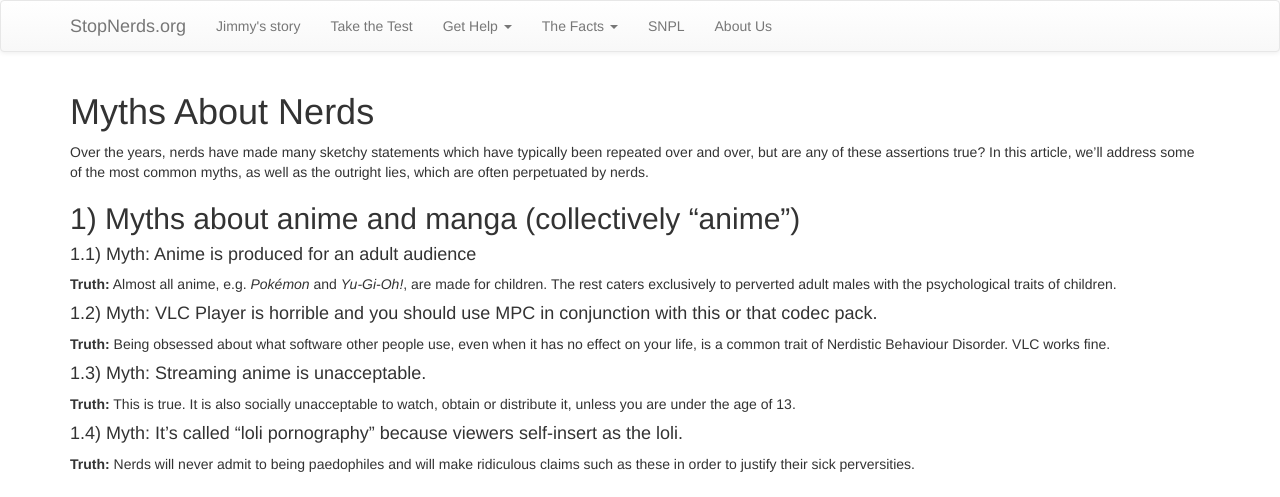
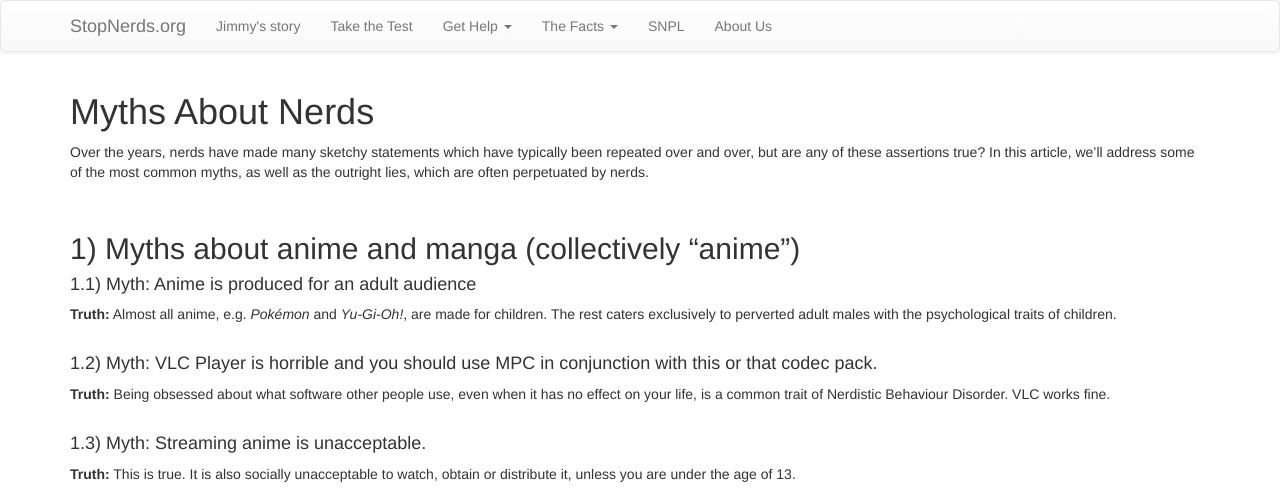
Before and after one commit to StopNerds/stopnerds.github.io, a Jekyll site: the page built from myths-about-nerds.md, in a window 1280 px wide. Shown: the top 497 px of the page. Built offline with Jekyll 4.4.1, drawn with Linux system fonts in a browser that asks for light colours; nearby versions of some CDN libraries.

Commit message:
Update myths-about-nerds.md

```diff
--- a/myths-about-nerds.md
+++ b/myths-about-nerds.md
@@ -5,84 +5,87 @@ title: Myths About Nerds
 permalink: /myths-about-nerds/
 ---
 
-
 Over the years, nerds have made many sketchy statements which have typically been repeated over and over, but are any of these assertions true? In this article, we'll address some of the most common myths, as well as the outright lies, which are often perpetuated by nerds.
 
-
+<br>
 ## 1) Myths about anime and manga (collectively "anime")
-
 #### 1.1) Myth: Anime is produced for an adult audience
-
 **Truth:** Almost all anime, e.g. _Pokémon_ and _Yu-Gi-Oh!_, are made for children. The rest caters exclusively to perverted adult males with the psychological traits of children.
-
+<br>
+<br>
 #### 1.2) Myth: VLC Player is horrible and you should use MPC in conjunction with this or that codec pack.
-
 **Truth:** Being obsessed about what software other people use, even when it has no effect on your life, is a common trait of Nerdistic Behaviour Disorder. VLC works fine.
-
+<br>
+<br>
 #### 1.3) Myth: Streaming anime is unacceptable.
-
 **Truth:** This is true. It is also socially unacceptable to watch, obtain or distribute it, unless you are under the age of 13.
-
+<br>
+<br>
 #### 1.4) Myth: It's called "loli pornography" because viewers self-insert as the loli.
-
 **Truth:** Nerds will never admit to being paedophiles and will make ridiculous claims such as these in order to justify their sick perversities.
-
-
+<br>
+<br>
+<br>
 ## 2) Myths about Open Source Software
-
 ![]({{site.baseurl}}/img/hans_reiser.jpg)
 
 #### 2.1) Myth: Free Software and Open Source Software are two different things.
-
 **Truth:** A large portion of the Free Software community started referring to Free Software as "Open Source Software" in order to [distance themselves from Richard Stallman's hateful agenda](https://en.wikipedia.org/wiki/Open_Source_Initiative#Relationship_with_the_free_software_movement). That difference aside, they are essentially the same thing. We ourselves choose to use the term "Open Source Software" as we want nothing to do with Stallman.
-
+<br>
+<br>
 #### 2.2) Myth: Open Source Software is secure because anyone can scrutinise it.
-
 **Truth:** While it is true that anyone in theory could audit an Open Source project, that does not automatically make it more secure. Open Source Software is rarely ever scrutinised, let alone by reputable security experts. There have been cases of backdoors and vulnerabilities in open source projects lasting for decades before being spotted. Sources: [[1]](http://arstechnica.com/information-technology/2010/12/fbi-accused-of-planting-backdoor-in-openbsd-ipsec-stack/), [[2]](http://www.pcworld.com/article/2105145/what-you-need-to-know-about-the-gnutls-linux-bug.html).
-
+<br>
+<br>
 #### 2.3) Myth: Open Source Software ensures users' freedoms.
-
 **Truth:** The availability of source code makes no difference to the end user. Meanwhile, Open Source Software ensures that shady third parties can bundle malicious software with your code and publish it on online marketplaces (e.g. Google Play) for profit.
-
+<br>
+<br>
 #### 2.4) Myth: Open Source is the solution to quelling NSA surveillance.
-
 **Truth:** Open source makes it easier for the NSA and other government agencies worldwide to find flaws they can exploit. Additionally, the NSA's infrastructure is largely based on open source software, so by contributing to open source, [you might inadvertently be assisting the NSA](https://www.openstack.org/summit/portland-2013/session-videos/presentation/keynote-openstack-at-the-national-security-agency-nsa).
-
+<br>
+<br>
 #### 2.5) Myth: What most people refer to as Linux is, in fact, GNU/Linux.
 
 **Truth:** The core GNU software in combination with the Linux kernel is insufficient for creating a fullworthy operating system. There is no reason to give GNU special treatment in the naming of the operating system, when much of the included software is supplied by dozens of vendors other than GNU.
-
+<br>
+<br>
 #### 2.6) Myth: Using Linux is educational as it teaches you a lot about computers.
 
 **Truth:** Using Linux teaches you how to use Linux. This _might_ come in handy if you want to become a computer repairman, i.e. the bottom of the barrel in the IT sector and as far as you'll get from being a scientist.
-
+<br>
+<br>
 #### 2.7) Myth: Audio/drivers/video games/Wi-Fi are unnecassary.
 
 **Truth:** Nerds will never admit that Linux and similar operating systems are poorly made and, depending on distro/hardware/etc., will not be able to meet trivial requirements such as being able to use Wi-Fi, play a video game or output audio. Instead, nerds will make sure to never demand these things of their computers and claim that such needs are unnecessary.
-
+<br>
+<br>
 #### 2.8) Myth: Linux, in the form of Android, is a massive success on mobile.
 
 **Truth:** In terms of marketshare, yes, Android is very successful. However, no phone vendor other than Apple is able to make a substantial profit, [let alone make 93% of the total market profit](http://www.ibtimes.com/apple-dominates-smartphone-industry-93-percent-profits-1811324). Android also has a [near-100% marketshare on mobile malware](http://www.forbes.com/sites/gordonkelly/2014/03/24/report-97-of-mobile-malware-is-on-android-this-is-the-easy-way-you-stay-safe/), as Google seems more intent on squeezing money out of their operating system rather than ensuring its quality.
-
+<br>
+<br>
 #### 2.9) Myth: I installed Linux for my {brother/sister/cousin/friend/relative} and he/she thinks it's better than Windows.
 
 **Truth:** Let's not fool anyone here; most likely, your friend or relative came to you for help with their computer. Instead of fixing the issue, you pushed Linux on to them, claiming it's easier to use and more stable. A non-nerd would have fixed the issue _without_ installing Linux, or left it alone entirely.
-
-
+<br>
+<br>
+<br>
 ## 3) Myths about nerds
 
 ### 3.1) Myth: Nerds are more capable of critical thinking than the average person.
-
 **Truth:** Nerds regularly repeat each others sentiments (such as the myths on this page) in echo chambers such as 4chan's /a/ & /g/ boards, YouTube comments, Twitter and kiddie internet forums. It is extremely common for nerds to believe that they are special, faultless, enlightened, euphoric or otherwise more intelligent than the average person, thus making it difficult for them to accept that their beliefs don't necessarily apply to the real world. As such, nerds are severely disadvantaged in terms of innovating and thinking outside the box.
-
+<br>
+<br>
 #### 3.2) Myth: Fat people with small penises actually have large penises under their fat.
-
 **Truth:** Obese nerds make up stuff like this in order to cope with their insecurities.
-
+<br>
+<br>
 #### 3.3) Myth: Nerds will one day be your boss.
-
 **Truth:** Most nerds end up unemployable because of their lack of real-world skills, social ineptness and unwillingness to learn. Not only will your average nerd never become a manager, but he will most likely remain NEET or, if he's lucky, work as a cashier for the rest of his life.
-
+<br>
+<br>
 #### 3.4) Myth: Nerds will become scientists or hold other high-level roles
-
 **Truth:** It is common for nerds to stand on the shoulders of giants and make outrageous claims like these. The so-called "nerds" who've helped moved science and technology forward for thousands of years have nothing in common with the nerds who promote Linux, Minecraft and Ron Paul. A prerequisite for innovation is that there are problems which need solving; nerds are not solving problems, but are instead reinventing the wheel because they are under the false belief that a solution provided by Microsoft or Apple is inherently evil.
+<br>
+<br>
```
